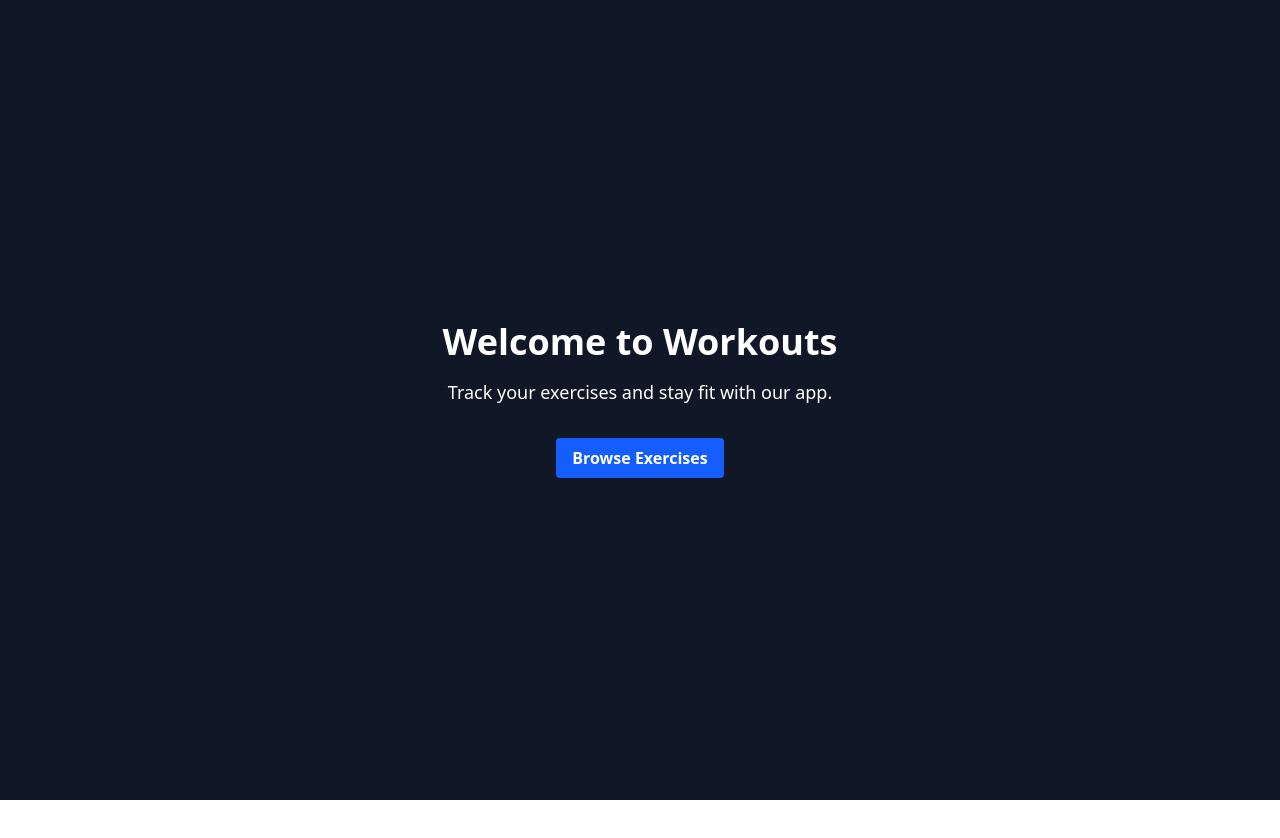
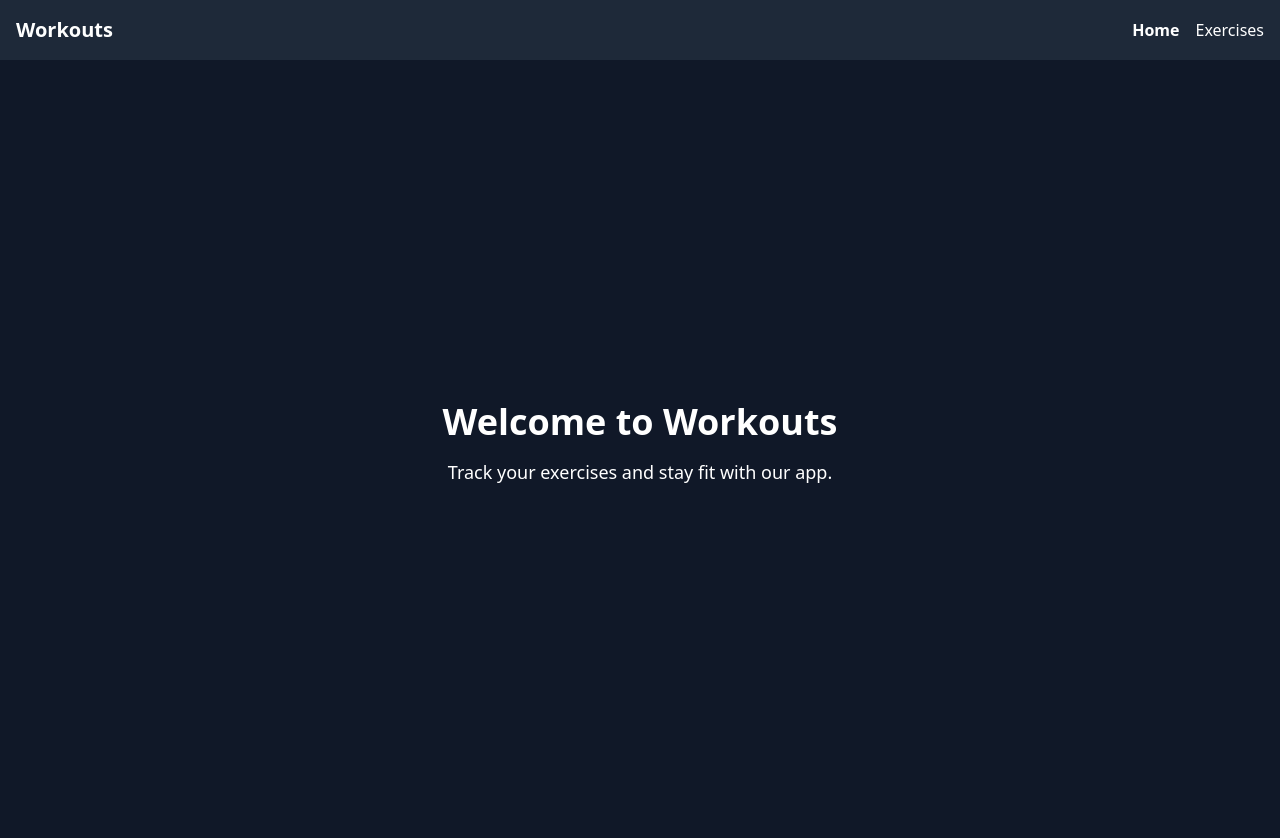
Before and after one commit to brylie/workouts, a SvelteKit app in the folder app/: page / in a window 1280 px wide. Shown: the top 838 px of the page. Before the commit the page ends 800 px from the top, so only its background shows below. Built offline with nearby package versions, Linux system fonts and the light colour scheme.

Commit message:
add navigation menu and restructure exercise library page layout

```diff
--- /dev/null
+++ b/app/src/lib/components/NavigationMenu.svelte
@@ -0,0 +1,27 @@
+<script lang="ts">
+import { page } from '$app/stores';
+
+// Track active route to highlight current page
+$: pathname = $page.url.pathname;
+</script>
+
+<nav class="bg-gray-800 p-4">
+    <div class="container mx-auto flex items-center justify-between">
+        <a href="/" class="text-white text-xl font-bold">Workouts</a>
+
+        <div class="flex gap-4">
+            <a
+                href="/"
+                class="text-white hover:text-blue-300 transition-colors {pathname === '/' ? 'font-bold' : ''}"
+            >
+                Home
+            </a>
+            <a
+                href="/exercises"
+                class="text-white hover:text-blue-300 transition-colors {pathname === '/exercises' ? 'font-bold' : ''}"
+            >
+                Exercises
+            </a>
+        </div>
+    </div>
+</nav>
--- a/app/src/routes/+layout.svelte
+++ b/app/src/routes/+layout.svelte
@@ -1,6 +1,8 @@
 <script lang="ts">
 	import '../app.css';
+	import NavigationMenu from '$lib/components/NavigationMenu.svelte';
 	let { children } = $props();
 </script>
 
+<NavigationMenu />
 {@render children()}
--- a/app/src/routes/+page.svelte
+++ b/app/src/routes/+page.svelte
@@ -1,13 +1,4 @@
 <main class="min-h-screen bg-gray-900 text-white flex flex-col items-center justify-center">
   <h1 class="text-4xl font-bold mb-4">Welcome to Workouts</h1>
   <p class="text-lg mb-8">Track your exercises and stay fit with our app.</p>
-
-  <div class="flex gap-4">
-    <a
-      href="/exercises"
-      class="bg-blue-600 hover:bg-blue-700 text-white font-bold py-2 px-4 rounded transition-colors"
-    >
-      Browse Exercises
-    </a>
-  </div>
 </main>
--- a/app/src/routes/exercises/+page.svelte
+++ b/app/src/routes/exercises/+page.svelte
@@ -6,7 +6,8 @@ import type { ExerciseDetails } from '$lib/types';
 const sortedExercises = [...exercises].sort((a, b) => a.title.localeCompare(b.title));
 </script>
 
-<main class="min-h-screen bg-gray-900 text-white p-8">
+<div class="min-h-screen bg-gray-900 text-white">
+    <div class="container mx-auto px-4 py-8">
         <h1 class="text-4xl font-bold mb-8">Exercise Library</h1>
 
         <div class="grid grid-cols-1 md:grid-cols-2 lg:grid-cols-3 gap-6">
@@ -37,4 +38,5 @@ const sortedExercises = [...exercises].sort((a, b) => a.title.localeCompare(b.ti
                 </div>
             {/each}
         </div>
-</main>
+    </div>
+</div>
```
Lines whose indentation alone changed are shown as unchanged.
